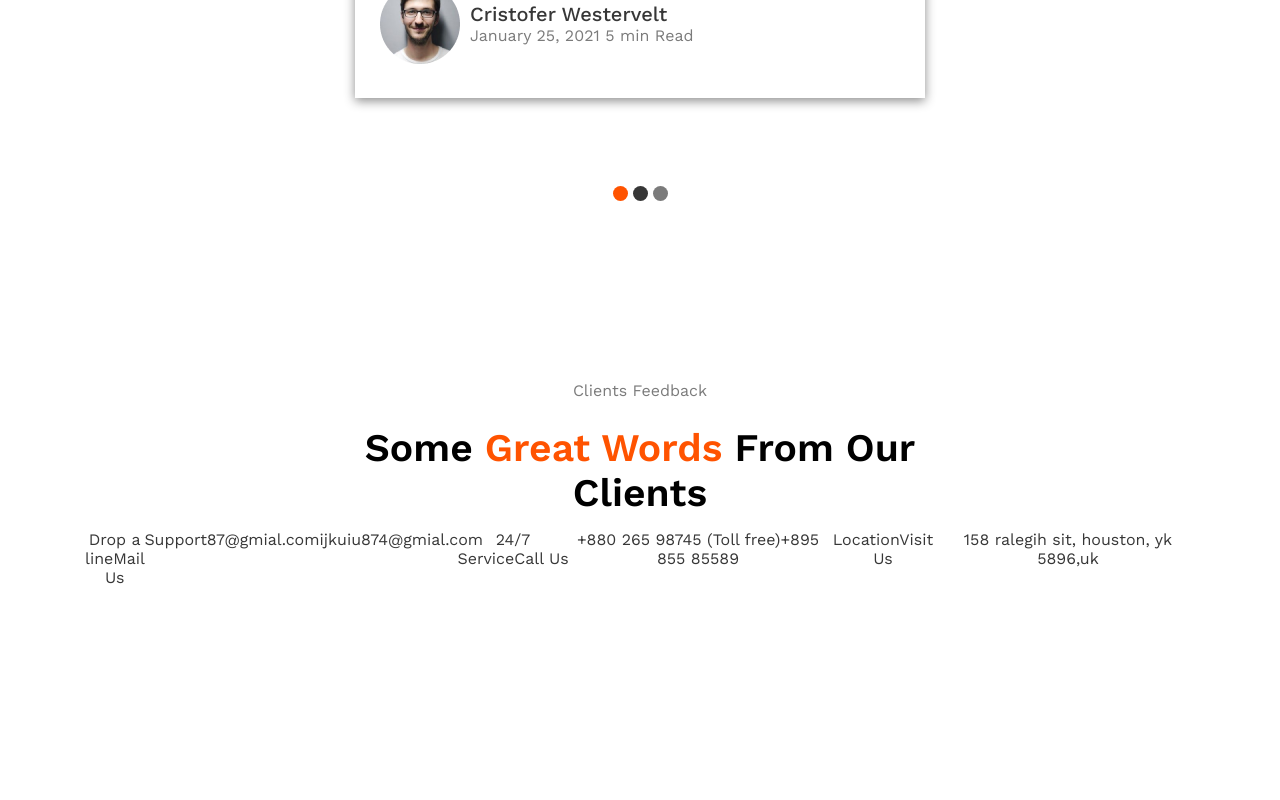
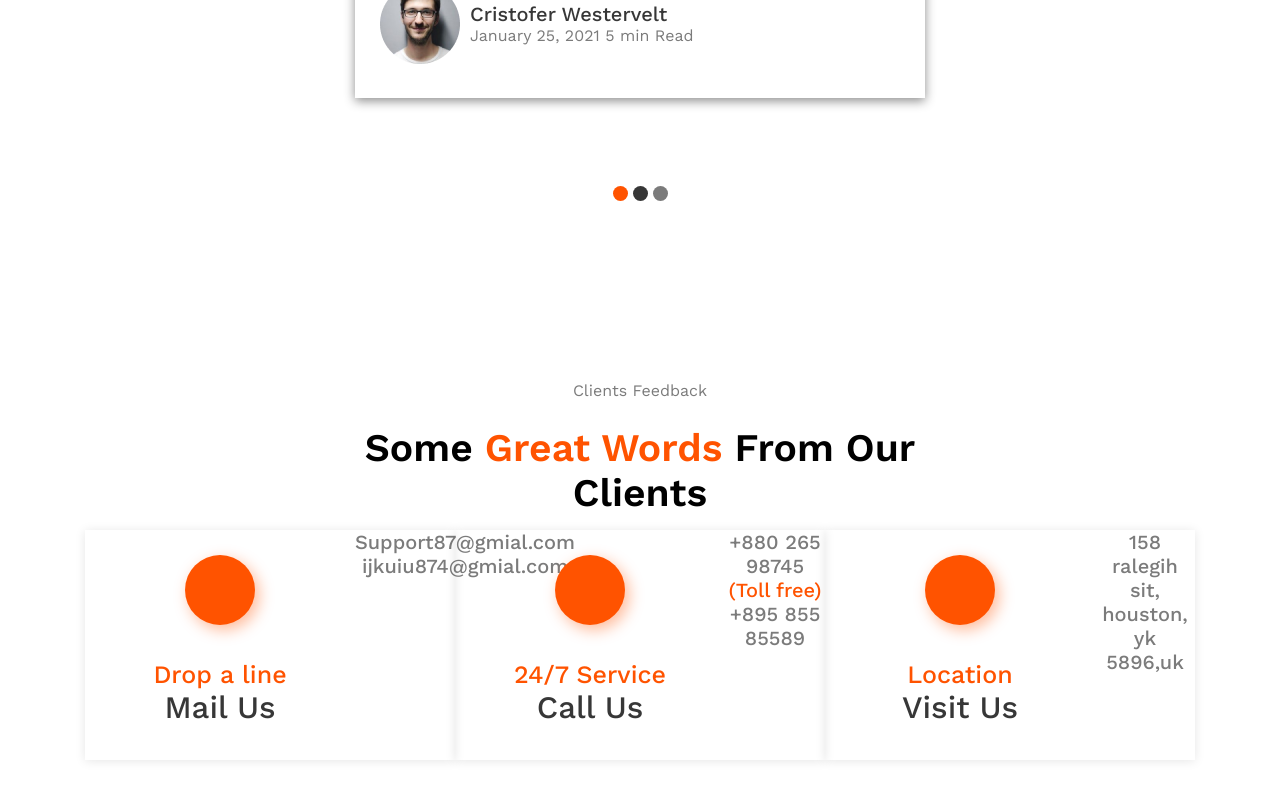
Before and after one commit to Kirsan23/Stage-2, a React (Create React App) app: page / in a window 1280 px wide. Shown: the part 5523-6323 px from the top of the page. Built offline with nearby package versions, Linux system fonts and the light colour scheme.

Commit message:
New Commit

```diff
--- a/src/containers/AboutUs/AboutUs.scss
+++ b/src/containers/AboutUs/AboutUs.scss
@@ -42,7 +42,6 @@
         display: flex;
         justify-content: center;
         align-items: center;
-
         width: 70px;
         height: 70px;
         margin: 25px 100px 35px 100px;
--- a/src/containers/ContactUs/ContactUs.js
+++ b/src/containers/ContactUs/ContactUs.js
@@ -9,7 +9,7 @@ export const ContactUs = () => {
   const contacts = [
     {
       id: 1,
-      icon: 'icon-file-mail',
+      icon: 'icon-mail',
       title: 'Drop a line',
       contactsType: 'Mail Us',
       item1: 'Support87@gmial.com',
@@ -17,7 +17,7 @@ export const ContactUs = () => {
     },
     {
       id: 2,
-      icon: 'icon-file-phone-call',
+      icon: 'icon-phone-call',
       title: '24/7 Service',
       contactsType: 'Call Us',
       item1: '+880 265 98745 ',
@@ -26,7 +26,7 @@ export const ContactUs = () => {
     },
     {
       id: 3,
-      icon: 'icon-file-map-pin',
+      icon: 'icon-map-pin',
       title: 'Location',
       contactsType: 'Visit Us',
       item1: '158 ralegih sit, houston, yk 5896,uk',
@@ -45,24 +45,64 @@ export const ContactUs = () => {
           button='none'
         />
         <div className='contacts'>
-          {contacts.map(({ id, icon, title, contactsType, item1, item2, add }) => (
-            <div key={id} className='contacts-card'>
+          {contacts.map(
+            ({ id, icon, title, contactsType, item1, item2, add }) => (
+              <div key={id} className='contacts-cards'>
                 <div className='contacts-card-top'>
+                  <div className='card-top-icon'>
                     <span className={`${icon}`} />
-                <div>
-                  <Typography>{title}</Typography>
-                  <Typography>{contactsType}</Typography>
+                  </div>
+                  <div className='card-title'>
+                    <Typography
+                      className='contacts-card-title'
+                      component='h4'
+                      variant='h4'
+                      color='orange'
+                    >
+                      {title}
+                    </Typography>
+                    <Typography
+                      className='contacts-card-contactsType'
+                      component='h3'
+                      variant='h3'
+                    >
+                      {contactsType}
+                    </Typography>
                   </div>
                 </div>
                 <div className='contacts-bottom'>
-                <Typography>
+                  <Typography
+                    className='contacts-card-item1'
+                    component='h5'
+                    variant='h5'
+                    color='gray'
+                  >
                     {item1}
-                  {add && <Typography>{add}</Typography>}
+                    {add && (
+                      <Typography
+                        className='contacts-card-add'
+
+                        variant='h5'
+                        color='orange'
+                      >
+                        {add}
                       </Typography>
-                {item2 && <Typography>{item2}</Typography>}
+                    )}
+                  </Typography>
+                  {item2 && (
+                    <Typography
+                      className='contacts-card-item2'
+                      component='h5'
+                      variant='h5'
+                      color='gray'
+                    >
+                      {item2}
+                    </Typography>
+                  )}
                 </div>
               </div>
-          ))}
+            )
+          )}
         </div>
       </div>
     </section>
--- a/src/containers/ContactUs/ContactUs.scss
+++ b/src/containers/ContactUs/ContactUs.scss
@@ -3,13 +3,34 @@
 .contacts {
   display: flex;
 
-    &-card {
+  &-cards {
     display: flex;
     width: 370px;
     height: 230px;
+    box-shadow: 0px 1px 10px rgba(0, 0, 0, 0.1);
+  }
 
+  .card {
     &-top {
       display: flex;
+      width: 370px;
+      height: 230px;
+      box-shadow: 0px 1px 10px rgba(0, 0, 0, 0.1);
+
+      &-icon {
+        display: flex;
+        justify-content: center;
+        align-items: center;
+        width: 70px;
+        height: 70px;
+        margin: 25px 100px 35px 100px;
+        border-radius: 45px;
+        padding: 20px;
+        font-size: 25px;
+        color: colors.$main-white;
+        background-color: colors.$main-orange;
+        box-shadow: 4px 5px 15px rgba(255, 83, 0, 0.4);
       }
     }
   }
+}
```
Lines whose indentation alone changed are shown as unchanged.
